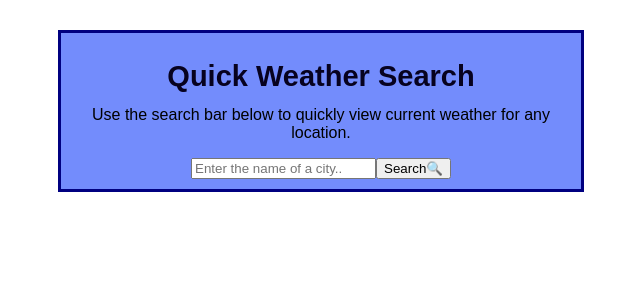
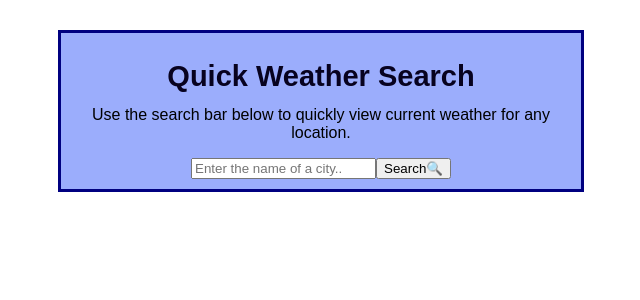
Before and after one commit to kittygreen87/weather-react-USE, a React (Create React App) app: page / in a window 1280 px wide. Shown: the top 300 px of the page, without its empty margins (319-959 px from the left). Built offline with nearby package versions, Linux system fonts and the light colour scheme.

Commit message:
lighter background color CSS

```diff
--- a/src/App.css
+++ b/src/App.css
@@ -40,7 +40,7 @@
 .App {
   max-width: 500px;
   margin: 30px auto;
-  background: rgb(115, 140, 252);
+  background: rgb(155, 173, 252);
   border: 3px solid navy;
   padding: 10px;
 }
```
